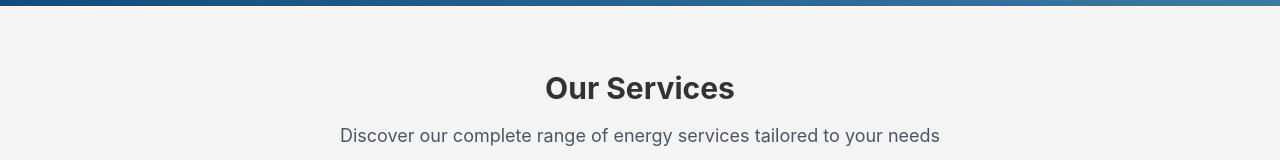
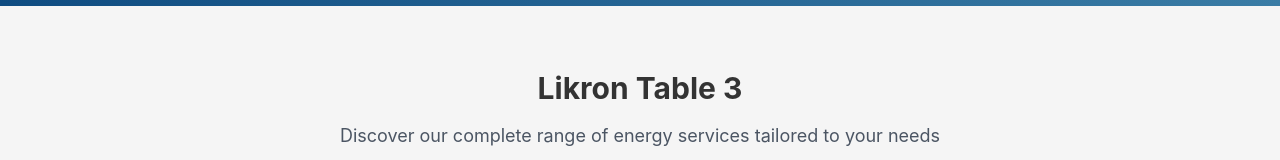
Before and after one commit to engie-codespace/demo3-dirty-power, a React (Create React App) app: page /#/ in a window 1280 px wide. Shown: the part 602-762 px from the top of the page. Built offline with nearby package versions, Linux system fonts and the light colour scheme.

Commit message:
Change home page section title to 'Likron Table 3'

```diff
--- a/src/pages/HomePage.tsx
+++ b/src/pages/HomePage.tsx
@@ -11,7 +11,7 @@ const HomePage: React.FC = () => {
       <section className="py-16 bg-light">
         <div className="max-w-7xl mx-auto px-4 sm:px-6 lg:px-8">
           <div className="text-center mb-12">
-            <h2 className="text-3xl font-bold text-dark">Our Services</h2>
+            <h2 className="text-3xl font-bold text-dark">Likron Table 3</h2>
             <p className="mt-4 text-lg text-gray-600 max-w-3xl mx-auto">
               Discover our complete range of energy services tailored to your needs
             </p>
```
